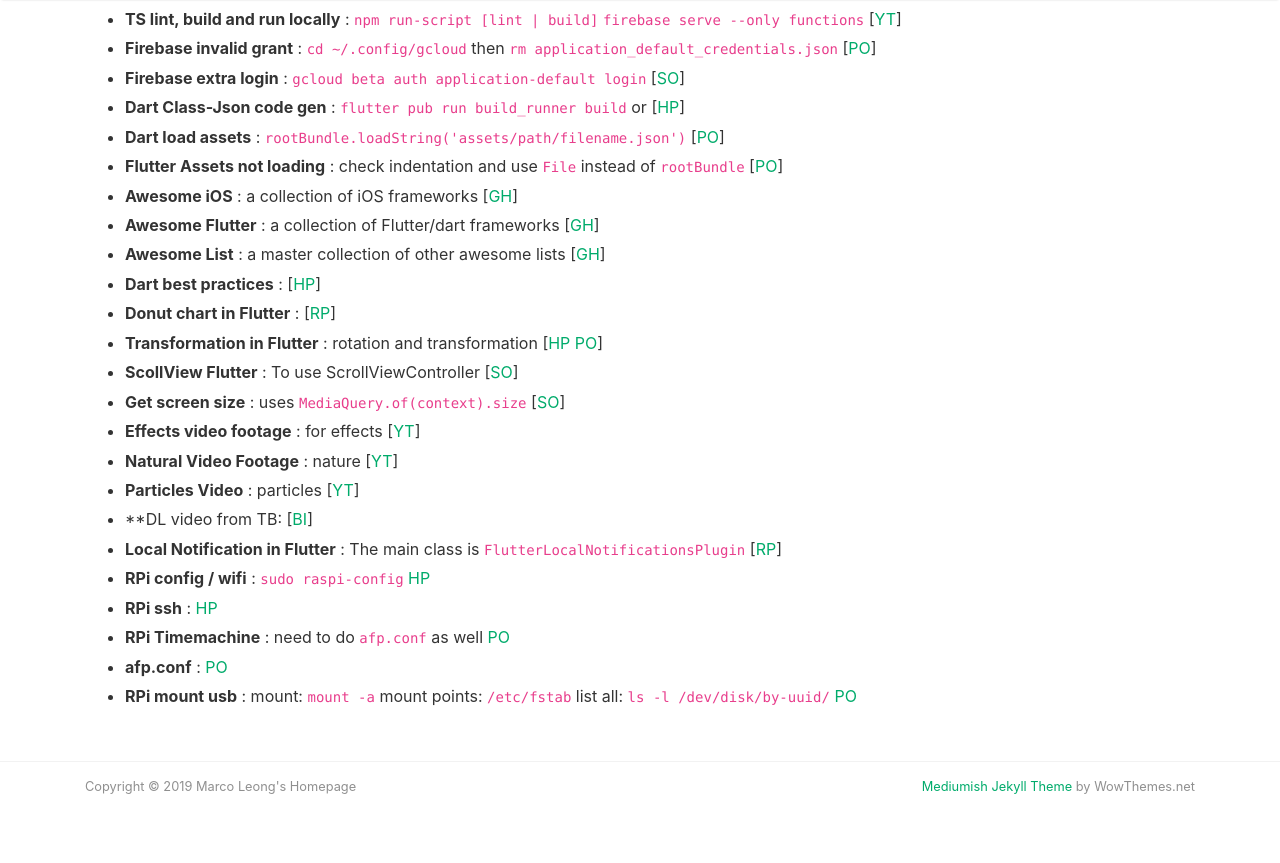
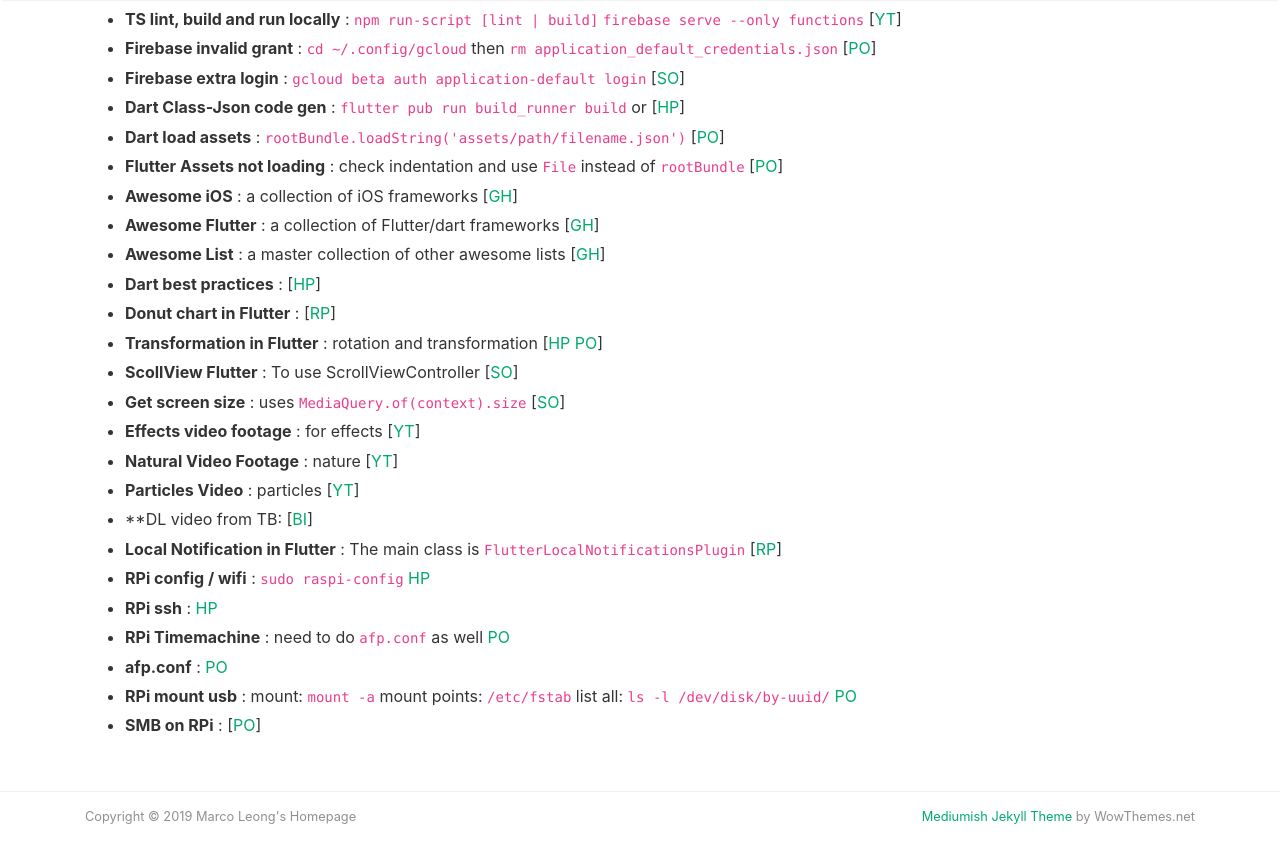
Before and after one commit to MarcoLeongDev/MarcoLeongDev.github.io, a Jekyll site: the page built from journey.md, in a window 1280 px wide and 900 px high, scrolled down 2390 px. Shown: the top 863 px of the window. Built offline with Jekyll 4.4.1, drawn with Linux system fonts in a browser that asks for light colours; nearby versions of some CDN libraries; our own code applies the rules of GitHub Pages for plain Markdown files.

Commit message:
Update journey.md

```diff
--- a/journey.md
+++ b/journey.md
@@ -78,6 +78,7 @@
 - **RPi Timemachine** : need to do `afp.conf` as well [PO](https://www.howtogeek.com/276468/how-to-use-a-raspberry-pi-as-a-networked-time-machine-drive-for-your-mac/)
 - **afp.conf** : [PO](https://archlinuxarm.org/forum/viewtopic.php?t=3329)
 - **RPi mount usb** : mount: `mount -a` mount points: `/etc/fstab` list all: `ls -l /dev/disk/by-uuid/` [PO](https://www.raspberrypi-spy.co.uk/2014/05/how-to-mount-a-usb-flash-disk-on-the-raspberry-pi/)
+- **SMB on RPi** : [[PO](https://www.raspberrypi.org/magpi/raspberry-pi-samba-file-server/)]
 
 
 
```
